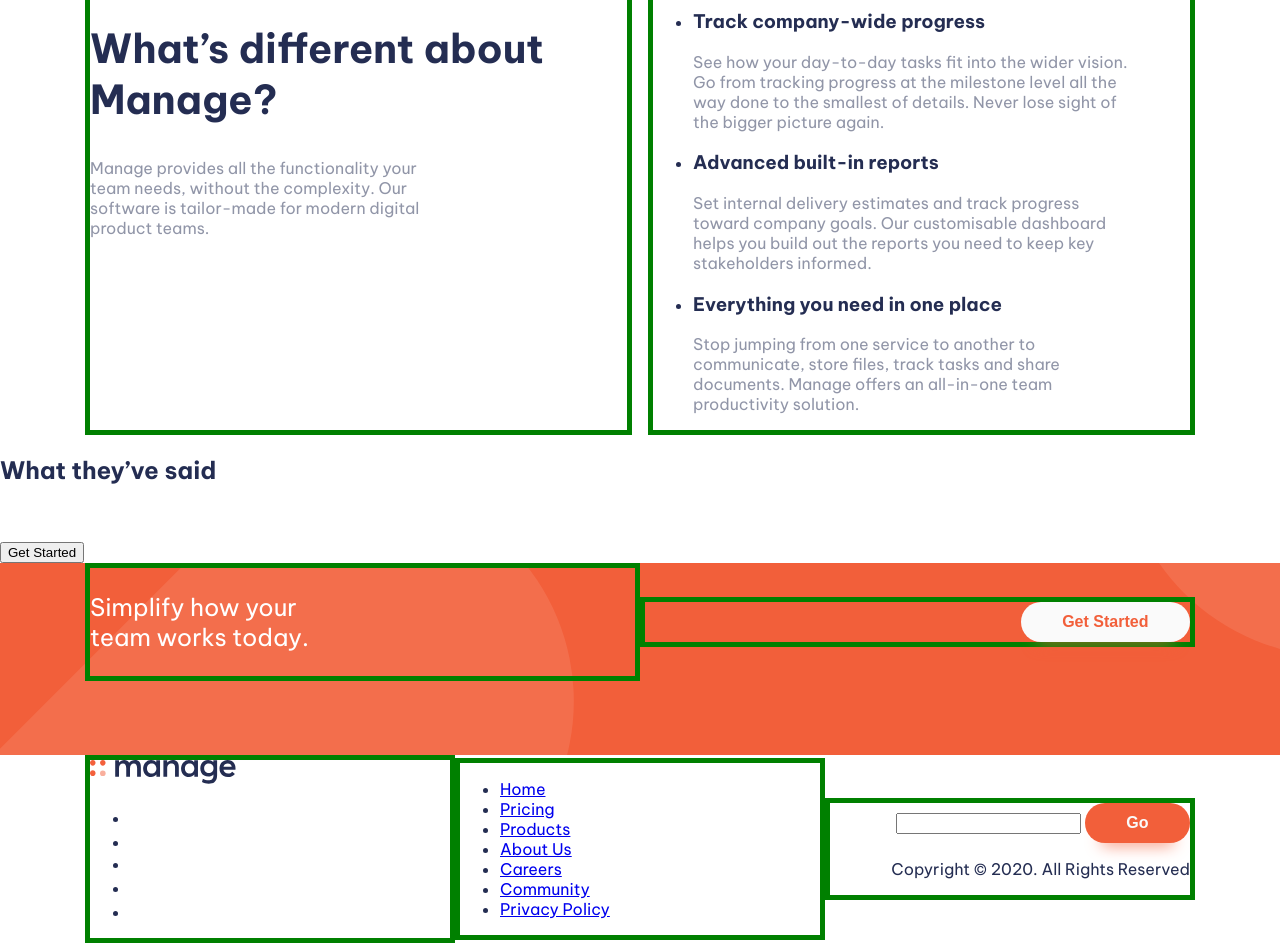
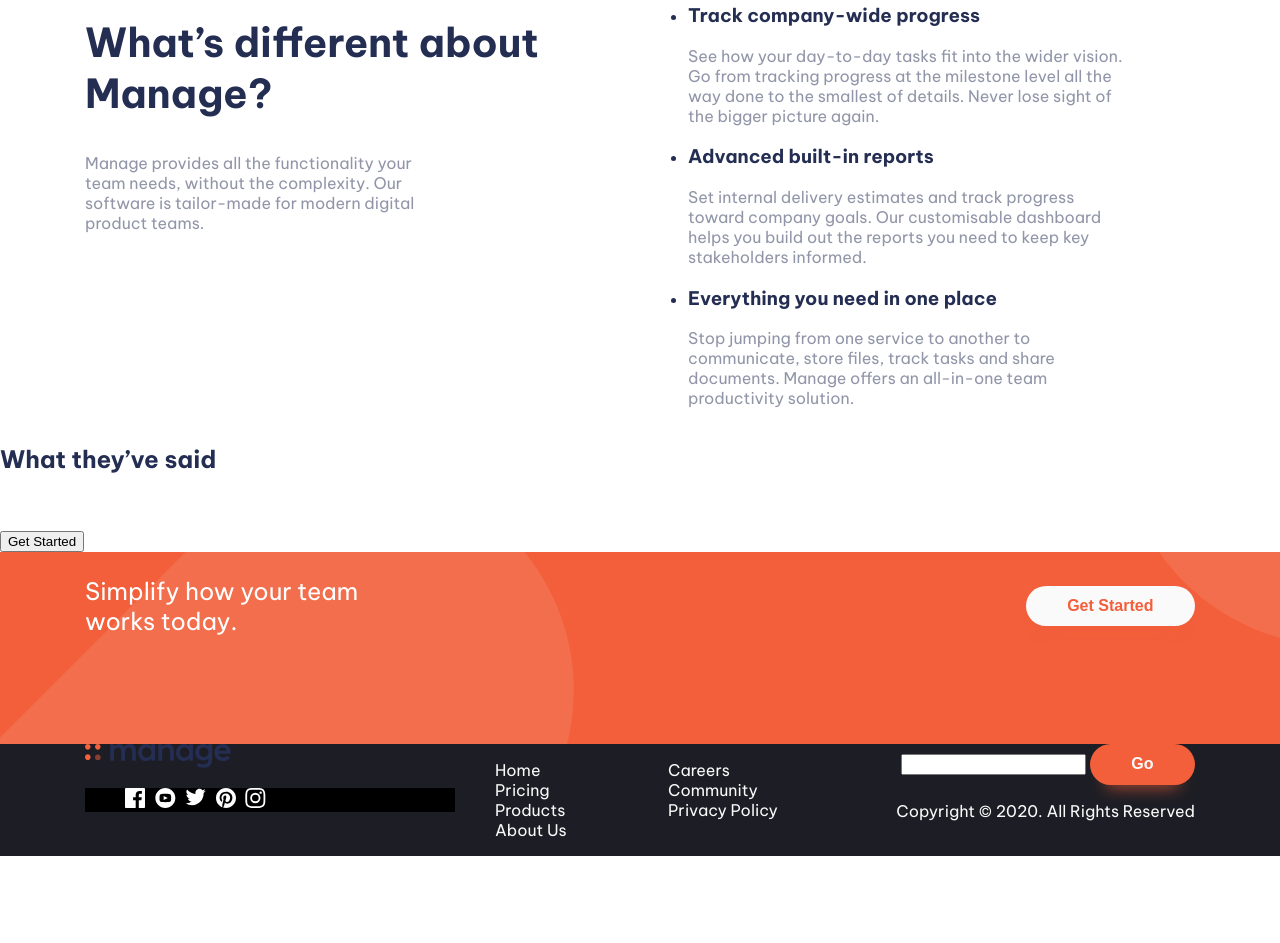
Before and after one commit to lutajpeters/manage-landing-page, a plain HTML site: page index.html in a window 1280 px wide. Shown: the part 583-1526 px from the top of the page. After the commit the page ends 1455 px from the top, so only its background shows below. Drawn offline with Linux system fonts and the light colour scheme.

Commit message:
Page footer css.
removed borders from columns.

removed unused code.

updated css classes and names.

```diff
--- a/style.css
+++ b/style.css
@@ -72,12 +72,10 @@ body {
 }
 
 
-
 .columns {
   /* TODO: set flex properties to get even width columns */
   flex: 1;
   flex-basis: 100%;
-  border: 5px solid green;
 }
 
 
@@ -129,11 +127,6 @@ body {
   display: flex;
   justify-content: space-between;
   align-items: center;
-}
-
-
-.header__navigation {
-  /* border: 2px solid purple; */
 }
 
 
@@ -209,39 +202,51 @@ body {
   margin-top: var(--default-spacing, 1rem);
 }
 
-.page-footer {
+.page__footer {
   display: flex;
-  border: 5px solid blue;
 }
 
 
-.page-footer a {
+.page__footer a {
   text-decoration: none;
   color: var(--neutral-very-light-gray);
 }
 
-.page-footer a:where(:hover, :focus) {
+.page__footer a:where(:hover, :focus) {
   color: var(--primary-bright-red);
 }
 
 
-.social-links {
+.social__links {
   min-width: 20px;
   min-height: 20px;
   display: flex;
   gap: 0.6rem;
   background-color: black;
+  list-style: none;
 }
 
 
-.social-links a:is(:hover, :focus) .social-icons {
+.social__links a:is(:hover, :focus) .social-icons {
   background-color: var(--primary-bright-red);
   fill: var(--primary-bright-red);
 }
 
-.footer-navigation {
+.footer__navigation {
   columns: 2;
-  background-color: black;
+  list-style: none;
+}
+
+
+
+.footer {
+  width: 100%;
+  background-color: var(--neutral-very-dark-blue);
+  color: var(--neutral-very-light-gray);
+}
+
+.max__height {
+  height: 100%;
 }
 
 @media screen and (max-width: 50em) {
```
